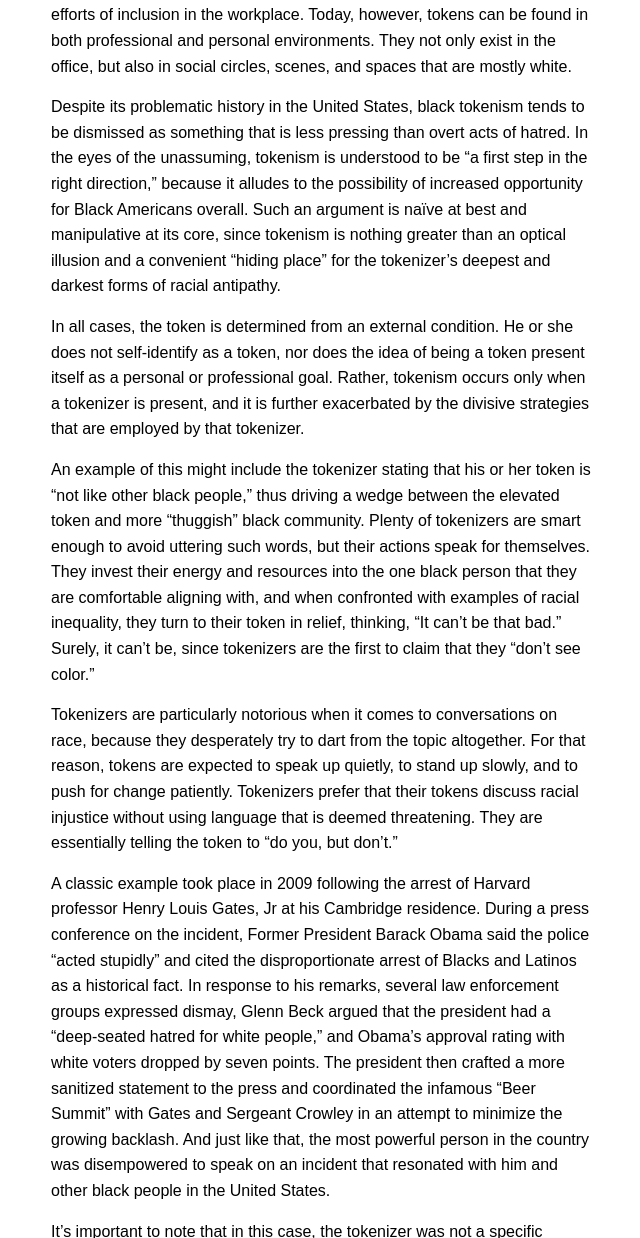
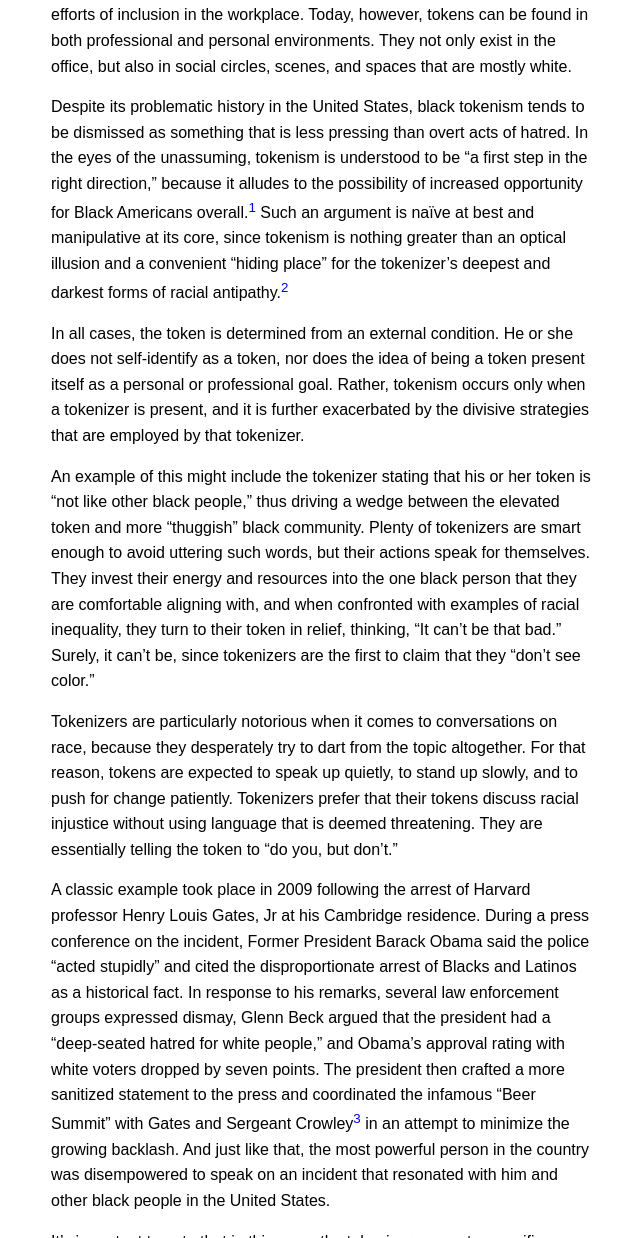
Before and after one commit to aredotna/building, a Jekyll site: the page built from _posts/2018-10-17-tokenizer.markdown, in a window 1280 px wide and 1400 px high, scrolled down 2718 px. Shown: the part 162-1400 px from the top of the window, without its empty margins (319-959 px from the left). Built offline with Jekyll 4.4.1, drawn with Linux system fonts in a browser that asks for light colours; some of the changed text lies outside the part shown.

Commit message:
Add footnotes

```diff
--- a/_posts/2018-10-17-tokenizer.markdown
+++ b/_posts/2018-10-17-tokenizer.markdown
@@ -40,7 +40,7 @@
 
 Traditionally, a token is an individual who has been recruited to symbolize efforts of inclusion in the workplace. Today, however, tokens can be found in both professional and personal environments. They not only exist in the office, but also in social circles, scenes, and spaces that are mostly white.
 
-Despite its problematic history in the United States, black tokenism tends to be dismissed as something that is less pressing than overt acts of hatred. In the eyes of the unassuming, tokenism is understood to be “a first step in the right direction,” because it alludes to the possibility of increased opportunity for Black Americans overall. Such an argument is naïve at best and manipulative at its core, since tokenism is nothing greater than an optical illusion and a convenient “hiding place” for the tokenizer’s deepest and darkest forms of racial antipathy.
+Despite its problematic history in the United States, black tokenism tends to be dismissed as something that is less pressing than overt acts of hatred. In the eyes of the unassuming, tokenism is understood to be “a first step in the right direction,” because it alludes to the possibility of increased opportunity for Black Americans overall.<sup><a href="#1">1</a></sup> Such an argument is naïve at best and manipulative at its core, since tokenism is nothing greater than an optical illusion and a convenient “hiding place” for the tokenizer’s deepest and darkest forms of racial antipathy.<sup><a href="#2">2</a></sup>
 
 In all cases, the token is determined from an external condition. He or she does not self-identify as a token, nor does the idea of being a token present itself as a personal or professional goal. Rather, tokenism occurs only when a tokenizer is present, and it is further exacerbated by the divisive strategies that are employed by that tokenizer.
 
@@ -48,7 +48,7 @@
 
 Tokenizers are particularly notorious when it comes to conversations on race, because they desperately try to dart from the topic altogether. For that reason, tokens are expected to speak up quietly, to stand up slowly, and to push for change patiently. Tokenizers prefer that their tokens discuss racial injustice without using language that is deemed threatening. They are essentially telling the token to “do you, but don’t.”
 
-A classic example took place in 2009 following the arrest of Harvard professor Henry Louis Gates, Jr at his Cambridge residence. During a press conference on the incident, Former President Barack Obama said the police “acted stupidly” and cited the disproportionate arrest of Blacks and Latinos as a historical fact. In response to his remarks, several law enforcement groups expressed dismay, Glenn Beck argued that the president had a “deep-seated hatred for white people,” and Obama’s approval rating with white voters dropped by seven points. The president then crafted a more sanitized statement to the press and coordinated the infamous “Beer Summit” with Gates and Sergeant Crowley in an attempt to minimize the growing backlash. And just like that, the most powerful person in the country was disempowered to speak on an incident that resonated with him and other black people in the United States.
+A classic example took place in 2009 following the arrest of Harvard professor Henry Louis Gates, Jr at his Cambridge residence. During a press conference on the incident, Former President Barack Obama said the police “acted stupidly” and cited the disproportionate arrest of Blacks and Latinos as a historical fact. In response to his remarks, several law enforcement groups expressed dismay, Glenn Beck argued that the president had a “deep-seated hatred for white people,” and Obama’s approval rating with white voters dropped by seven points. The president then crafted a more sanitized statement to the press and coordinated the infamous “Beer Summit” with Gates and Sergeant Crowley<sup><a href="#3">3</a></sup> in an attempt to minimize the growing backlash. And just like that, the most powerful person in the country was disempowered to speak on an incident that resonated with him and other black people in the United States.
 
 It’s important to note that in this case, the tokenizer was not a specific person but instead a body of people who deflected attention from the core issue of race in America. Much like “Drunk guy vs skateboarder,” the Beer Summit can be summarized as a comical and distracting response to an act of racial injustice. Both events leave us with the same unsettling conclusion—that something is missing from the story that’s being told.
 
@@ -58,10 +58,23 @@
   </small></figcaption>
 </figure>
 
-Tokenizers reach the peak of their success when their tokens live through them. A few highly publicized examples include [Stacey Dash calling for an end to Black History Month](https://www.are.na/block/1227279), [Lil Wayne claiming that he has never experienced racism](https://www.are.na/block/1247574), [Raven-Symoné outright stating that she is not an African American](https://www.are.na/block/1247287), and [John Ridley arguing for a blunt separation between “niggers” and what he calls “New Black Americans.”](https://www.are.na/block/1247496) These bizarre statements are certainly worth challenging, but I’d like to argue that they are secondary to the behavior exhibited by tokenizers, in part because they are words that the tokenizer has fed the token at the onset of the relationship. As Ishmael Reed put it, “the primary task of the token is to mine the intellectual obsessions of his or her sponsors.”
+Tokenizers reach the peak of their success when their tokens live through them. A few highly publicized examples include [Stacey Dash calling for an end to Black History Month](https://www.are.na/block/1227279), [Lil Wayne claiming that he has never experienced racism](https://www.are.na/block/1247574), [Raven-Symoné outright stating that she is not an African American](https://www.are.na/block/1247287), and [John Ridley arguing for a blunt separation between “niggers” and what he calls “New Black Americans.”](https://www.are.na/block/1247496) These bizarre statements are certainly worth challenging, but I’d like to argue that they are secondary to the behavior exhibited by tokenizers, in part because they are words that the tokenizer has fed the token at the onset of the relationship. As Ishmael Reed put it, “the primary task of the token is to mine the intellectual obsessions of his or her sponsors.”<sup><a href="#4">4</a></sup>
 
 The language surrounding black tokenism typically points the finger at the token and leaves the tokenizer unscathed. The token’s authorship is toyed with bit by bit, and any attempt at establishing an authentic identity is met with dismissive laughter, or worse, silence. The token is therefore accessible but out of focus; visible but unrecognized; subject turned object; misunderstood. It’s about time that we shift our gaze, rethink our rhetoric, and observe the tokenizer’s tasks before the token’s.
 
-[Shiraz Abdullahi Gallab](http://shirazn.es/) is a designer based in Chicago. She is interested in language, form, and the human condition.
+_[Shiraz Abdullahi Gallab](http://shirazn.es/) is a designer based in Chicago. She is interested in language, form, and the human condition._
 
-<iframe class="arena-iframe" width="400" height="500" src="https://www.are.na/shiraz-gallab/black-tokenism"></iframe>
+<iframe class="arena-iframe" width="400" height="500" src="https://www.are.na/shiraz-gallab/black-tokenism/embed"></iframe>
+
+---
+
+<small>[<a name="1">1.</a>] Victor Wallis, “<a href="https://whowhatwhy.org/2014/05/12/the-plague-of-tokenism/">The Plague of Tokenism.</a>” (2014)</small>
+
+<small>[<a name="2">2.</a>] bell hooks, “<a href="http://pages.mtu.edu/~jdslack/readings/CSReadings/hooks_Representing_Whiteness_Black_Imagination.pdf">Representing Whiteness in the Black Imagination</a>,” <i>Displacing Whiteness: Essays in Social and Cultural Criticism</i>. (1997)
+</small>
+
+<small>[<a name="3">3.</a>] One of the officers involved in the arrest of Henry Louis Gates, Jr.
+</small>
+
+<small>[<a name="4">4.</a>] Ishmael Reed, “<a href="https://www.jstor.org/stable/41069302?seq=1/subjects">Ralph Ellison and the Agony of the Token</a>,” <i>The Black Scholar</i>. (2008)
+</small>
```
